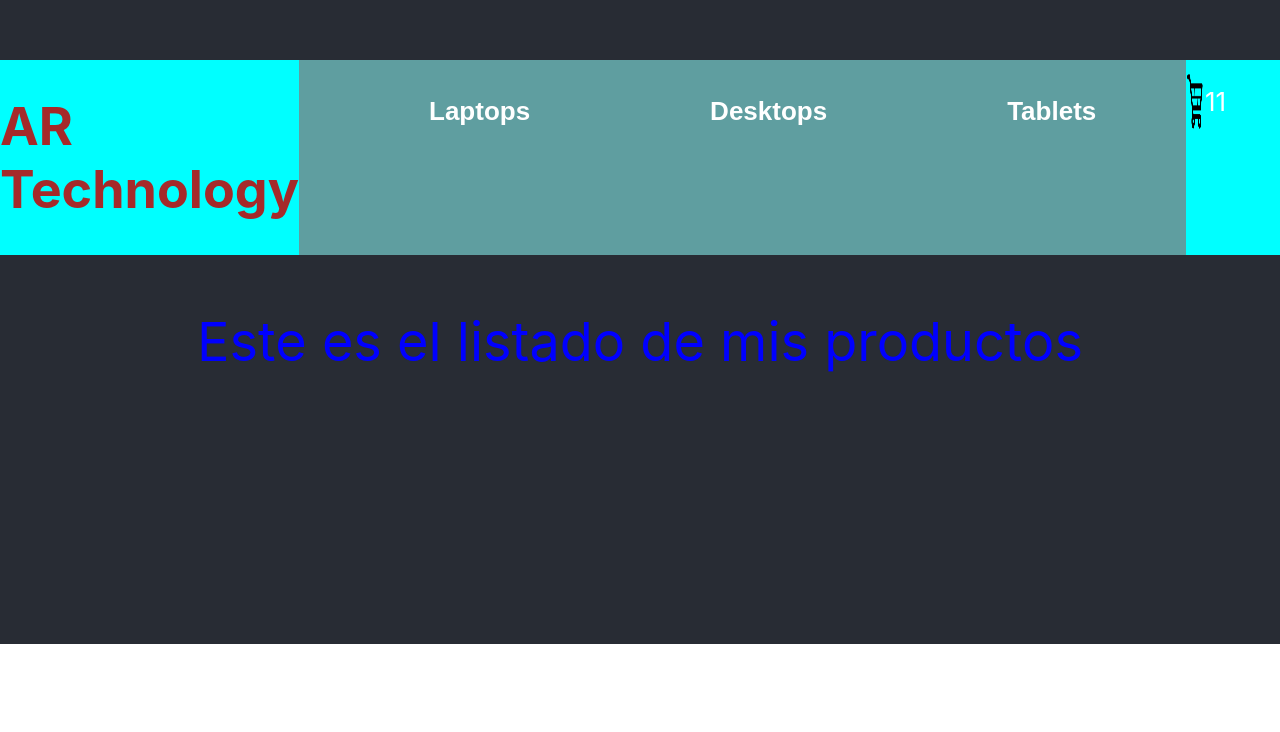
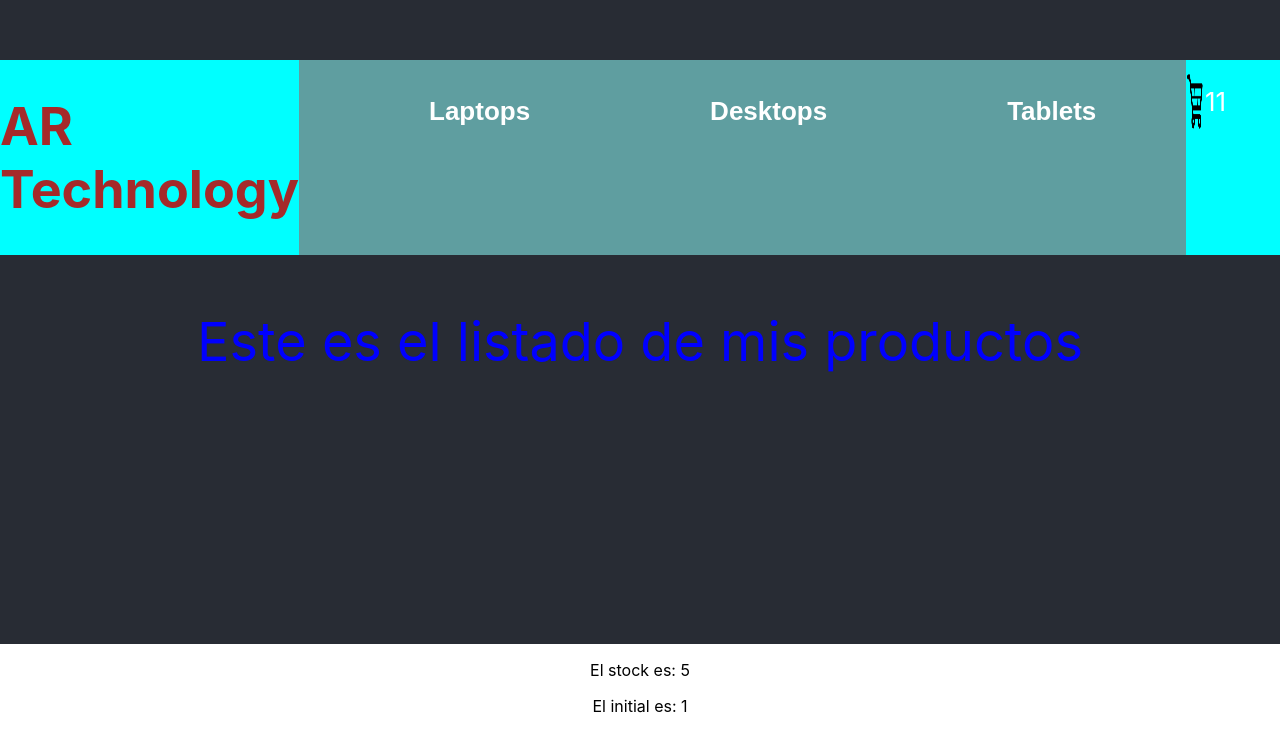
Before and after one commit to aleresk/Carrito, a React (Create React App) app in the folder carrito/: page / in a window 1280 px wide. Shown: the part 156-888 px from the top of the page. Before the commit the page ends 800 px from the top, so only its background shows below. Built offline with nearby package versions, Linux system fonts and the light colour scheme.

Commit message:
carrio version 1

```diff
--- a/carrito/src/App.js
+++ b/carrito/src/App.js
@@ -1,7 +1,12 @@
 import './App.css';
 import NavBar from './components/NavBar';
 import Lista from './components/ItemListContainer';
+import ItemCount from './components/ItemCount';
 function App() {
+  const onAdd = () => {
+    return alert("Presionaste el botón comprar")
+  }
+
   return (
     <div className="App">
       <header className="App-header">
@@ -9,6 +14,7 @@ function App() {
         <Lista greeting ="Este es el listado de mis productos"/>
       </header>
 
+      <ItemCount Stock={5} Initial={1} onAdd={onAdd}/>
     </div>
   );
 }
--- /dev/null
+++ b/carrito/src/components/ItemCount.jsx
@@ -0,0 +1,11 @@
+const ItemCount = ({Stock, Initial, onAdd}) => {
+    return(
+        <div>
+            <p>El stock es: {Stock}</p>
+            <p>El initial es: {Initial}</p>
+            {onAdd()}
+        </div>
+    )
+}
+
+export default ItemCount;
```
